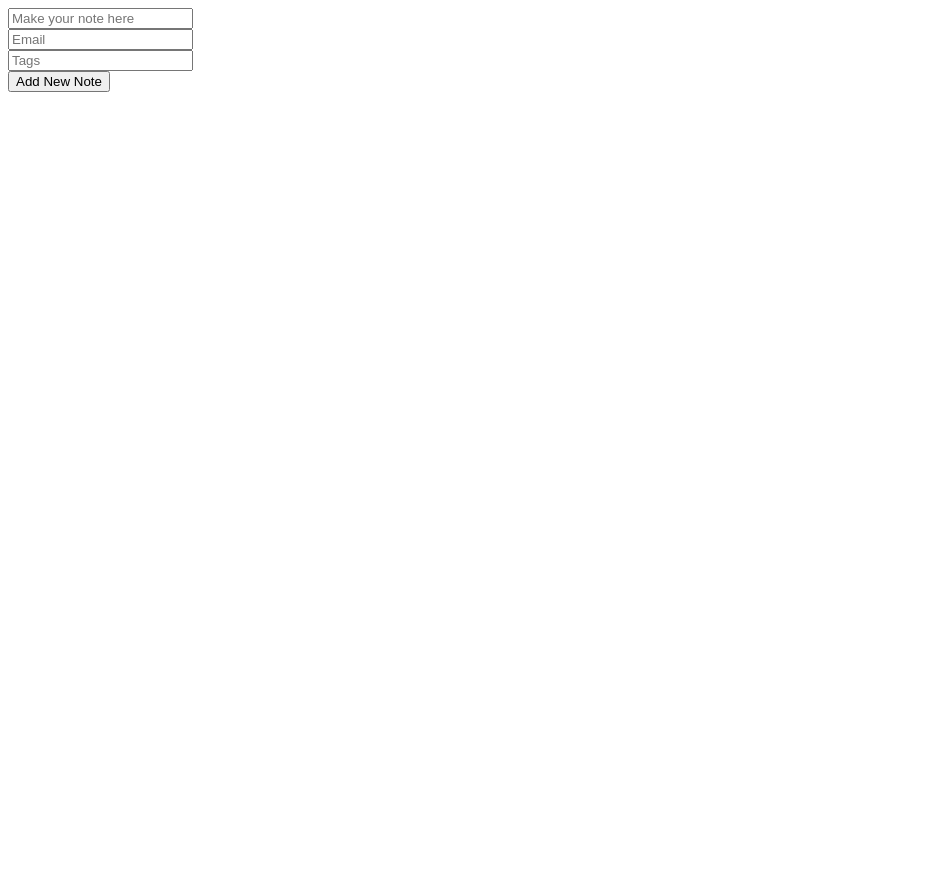
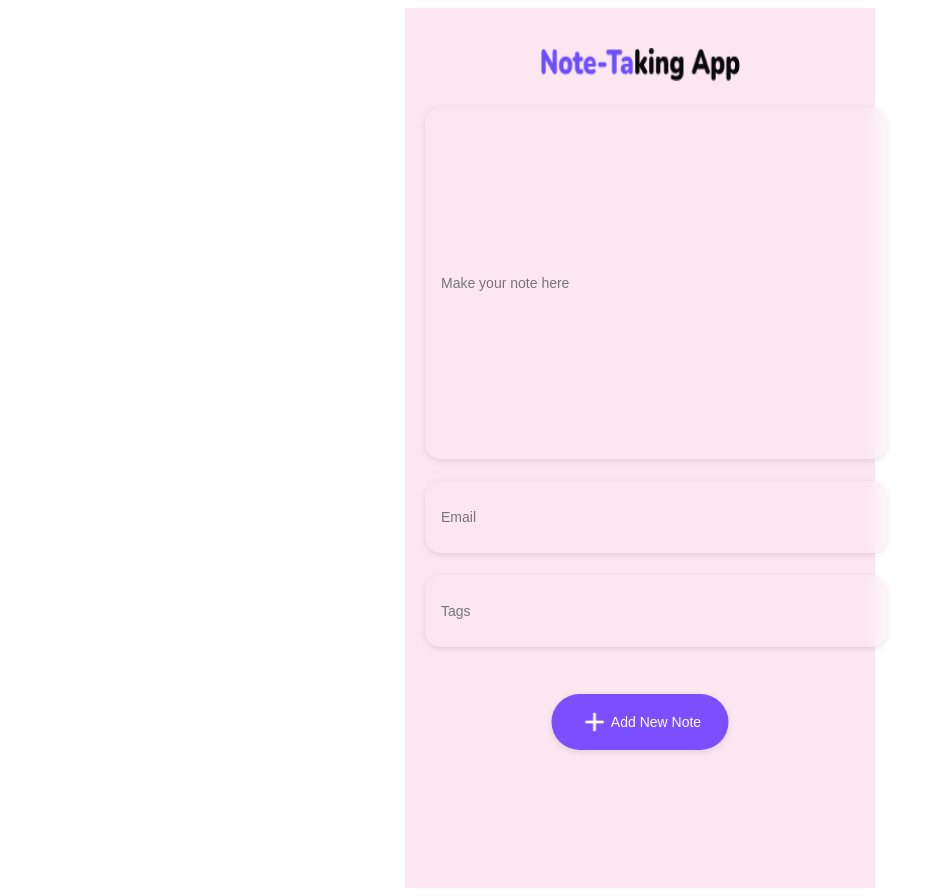
Before and after one commit to thanhtruc090699/-cloud_computing_project, a Flask app: page /create in a window 1280 px wide. Shown: the whole page, without its empty margins (0-940 px from the left). Before the commit the page ends 92 px from the top, so only its background shows below. Run offline with Flask 3, Linux system fonts and the light colour scheme.

Commit message:
basic design for create_note page

```diff
--- /dev/null
+++ b/app/static/create_note.css
@@ -0,0 +1,88 @@
+.create-note-container {
+    background: #fce6f0;
+    display: flex;
+    align-items: center;
+    min-height: 100vh;
+    max-width: 430px;
+    width: 100%;
+    flex-direction: column;
+    font-family: 'Nunito', sans-serif;
+    margin: 0 auto;
+    padding: 40px 20px;
+}
+
+.create-note-container .create-note-header img{
+    width: 199px;
+    height: 33px;
+}
+.create-note-container form{
+    display: flex;
+    flex-direction: column;
+    width: 100%;
+    margin-top: 20px;
+}
+
+.create-note-container .text-input{
+    background-color: rgba(252, 230, 240, 0.4);
+    backdrop-filter: blur(8px);
+    border-radius: 16px;
+    width: 100%;
+    height: 328px;
+    padding: 12px 16px;
+    box-shadow: 0 2px 6px rgba(0, 0, 0, 0.1);
+    font-size: 14px;
+    color: #333;
+    overflow: hidden;
+    text-overflow: ellipsis;
+    border: none;
+}
+
+.create-note-container .email-input{
+    background-color: rgba(252, 230, 240, 0.4);
+    backdrop-filter: blur(8px);
+    border-radius: 16px;
+    width: 100%;
+    height: 48px;
+    padding: 12px 16px;
+    box-shadow: 0 2px 6px rgba(0, 0, 0, 0.1);
+    font-size: 14px;
+    color: #333;
+    overflow: hidden;
+    text-overflow: ellipsis;
+    border: none;
+}
+
+.create-note-container .tag-input{
+    background-color: rgba(252, 230, 240, 0.4);
+    backdrop-filter: blur(8px);
+    border-radius: 16px;
+    width: 100%;
+    height: 48px;
+    padding: 12px 16px;
+    box-shadow: 0 2px 6px rgba(0, 0, 0, 0.1);
+    font-size: 14px;
+    color: #333;
+    overflow: hidden;
+    text-overflow: ellipsis;
+    border: none;
+}
+.create-note-container .add-btn{
+    position: fixed;
+    bottom: 50px;
+    left: 50%;
+    transform: translateX(-50%);
+    background-color: #7B4EFF;
+    color: white;
+    width: 177px;
+    height: 56px;
+    box-shadow: 0 2px 6px rgba(0, 0, 0, 0.1);
+    border-radius: 1000px;
+    border: none;
+    font-size: 14px;
+    z-index: 999;
+    text-align: center;
+    display: flex;
+    align-items: center;
+    justify-content: center;
+    text-decoration: none;
+}
--- a/app/templates/create_note.html
+++ b/app/templates/create_note.html
@@ -3,14 +3,23 @@
 <head>
     <meta charset="UTF-8">
     <meta name="viewport" content="width=device-width, initial-scale=1.0">
+    <link rel="stylesheet" href="{{ url_for('static', filename='create_note.css') }}">
+    <link href="https://fonts.googleapis.com/css2?family=Nunito&display=swap" rel="stylesheet">
     <title>Public-Notes-Platform</title>
 </head>
 <body>
+    <div class="create-note-container">
+        <div class="create-note-header">
+            <img src="{{ url_for('static', filename='img/logo2.png') }}" alt="Logo">
+        </div>
         <form action="/create_note" method="POST">
-        <input type="text" name="notes" placeholder="Make your note here"><br>
-        <input type="text" name="email" placeholder="Email"><br>
-        <input type="text" name="tag" placeholder="Tags"><br>
-        <button>Add New Note</button>
+            <input type="text" name="notes" placeholder="Make your note here" class="text-input"><br>
+            <input type="text" name="email" placeholder="Email" class="email-input"><br>
+            <input type="text" name="tag" placeholder="Tags" class="tag-input"><br>
+            <button type="submit" class="add-btn">
+                <img src="{{ url_for('static', filename='img/plus.png') }}" alt="Logo">
+                Add New Note
+            </button>
         </form>
         {% if note %}
             <h3>Note by {{ note.email}} </h3>
@@ -20,5 +29,6 @@
         {% elif message %}
             <p>"{{ message }}"</p>
         {% endif %}
+    </div>
 </body>
 </html>
```
Also changed, not shown: app/static/img/logo2.png (added). Lines whose indentation alone changed are shown as unchanged.
